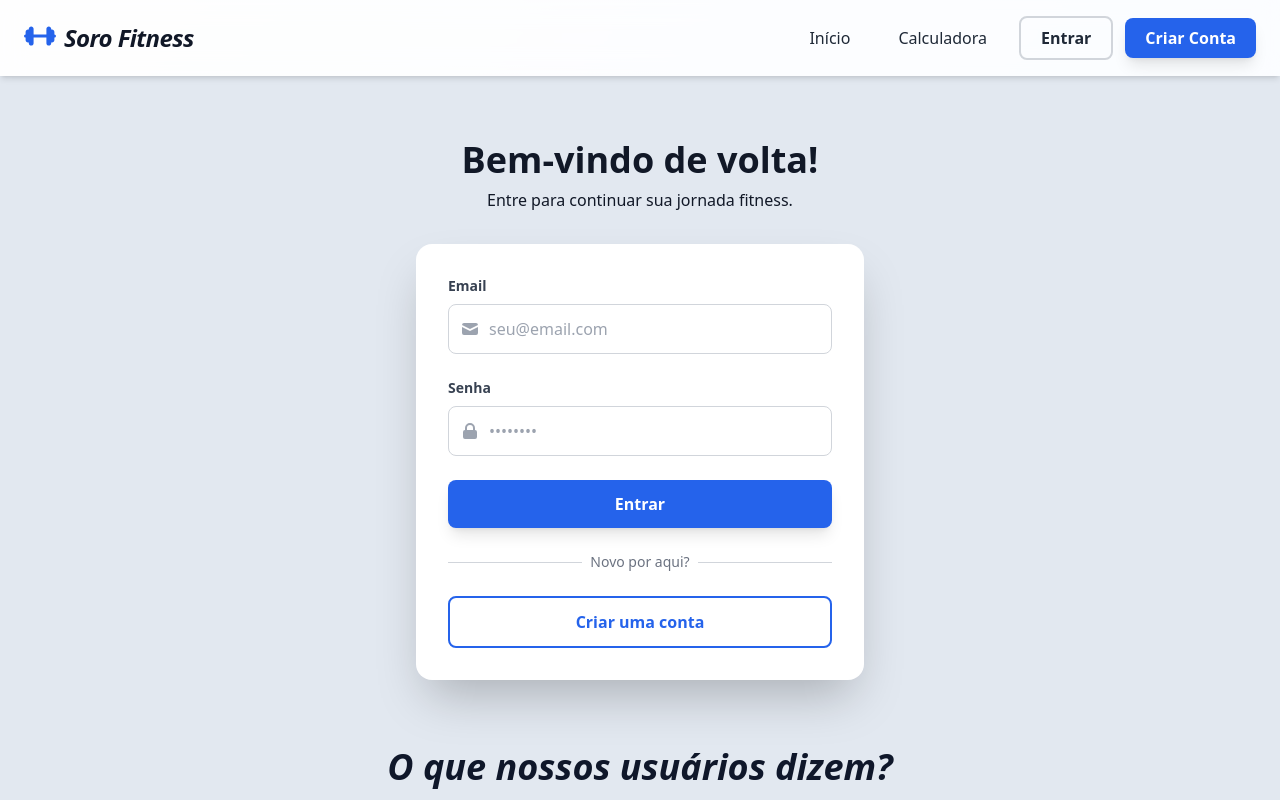
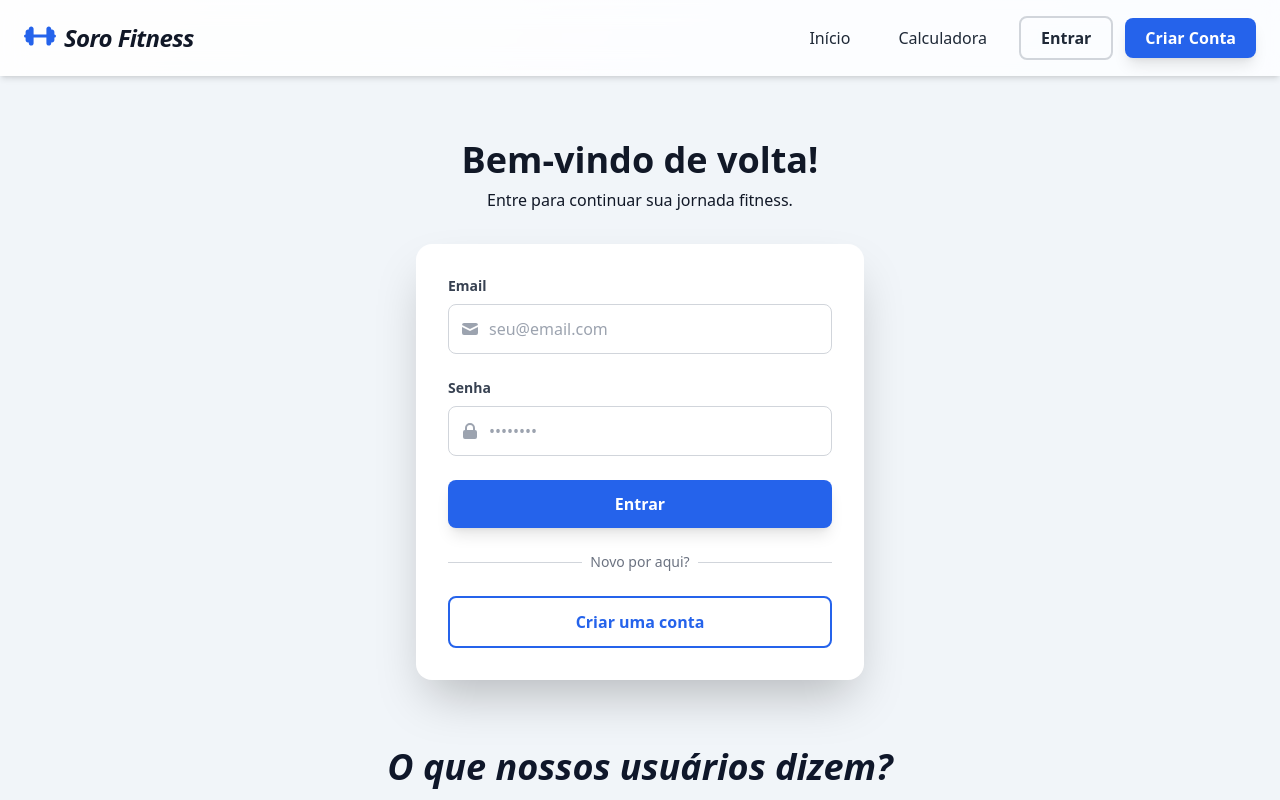
Before and after one commit to gustahxn/CalcImc, a React (Vite) app in the folder calcImc/: page /login in a window 1280 px wide. Shown: the top 800 px of the page. Built offline with nearby package versions, Linux system fonts and the light colour scheme; no server answers.

Commit message:
Update-: bg-color changed

```diff
--- a/calcImc/src/components/Login.jsx
+++ b/calcImc/src/components/Login.jsx
@@ -46,7 +46,7 @@ const Login = () => {
   };
 
   return (
-    <main className="flex flex-col items-center bg-slate-200 justify-center px-4 py-12 sm:py-16 min-h-[calc(100vh-80px)]">
+    <main className="flex flex-col items-center bg-slate-100 justify-center px-4 py-12 sm:py-16 min-h-[calc(100vh-80px)]">
       <div className="w-full max-w-md">
         <div className="text-center mb-8">
           <h1 className="text-4xl font-bold text-gray-900 mb-2">
```
